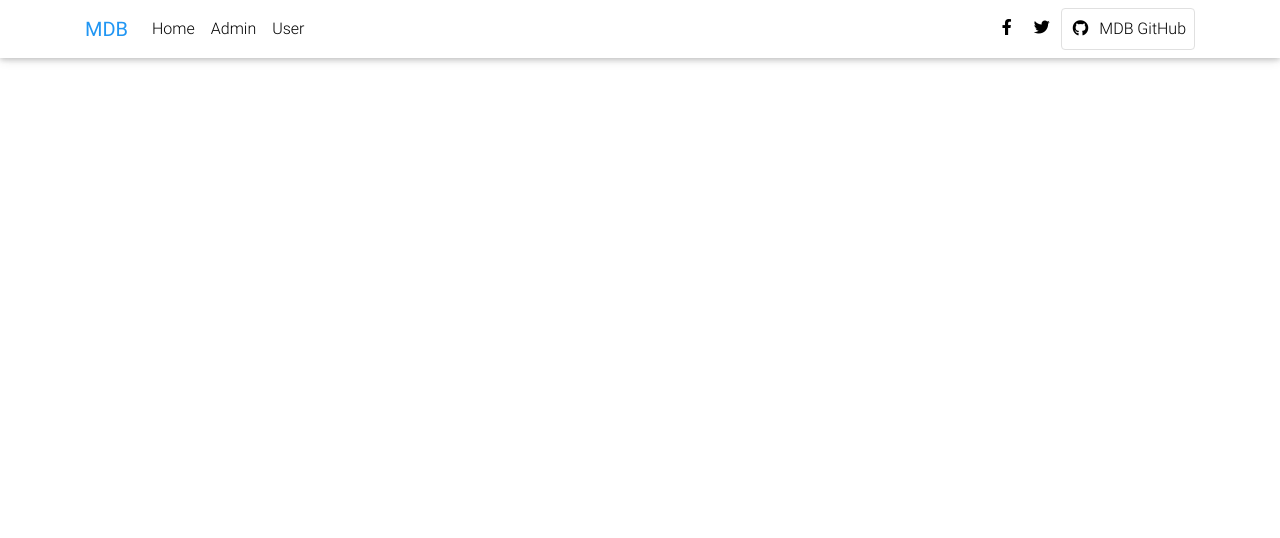
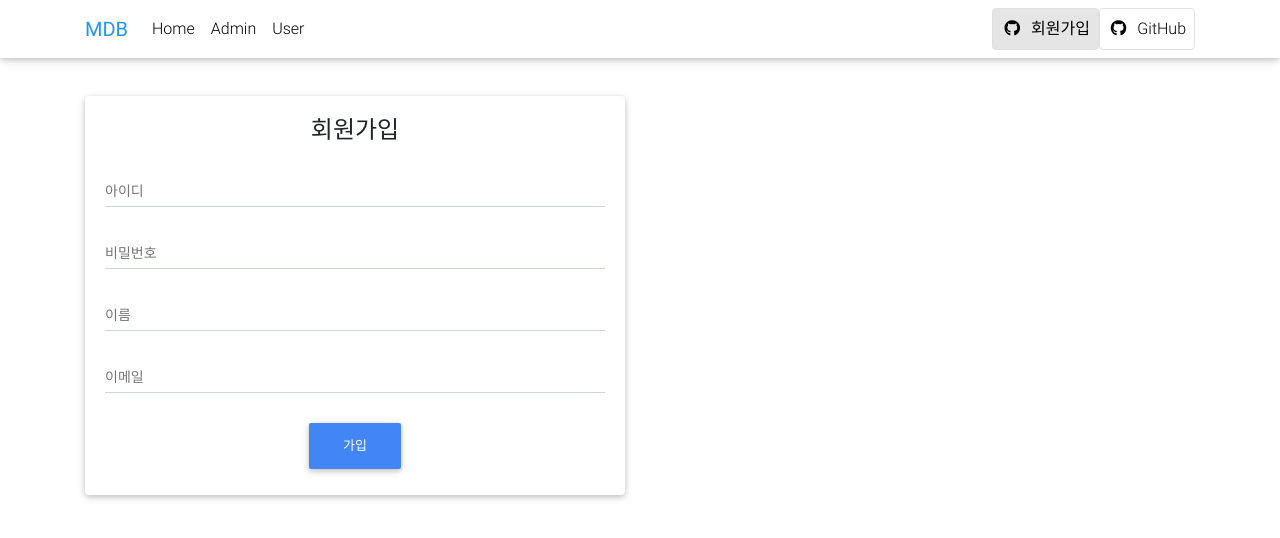
Before and after one commit to jephyros/monitering-client-vuejs, a Vue app: page /signup in a window 1280 px wide. Shown: the top 538 px of the page. Built offline with nearby package versions, Linux system fonts and the light colour scheme.

Commit message:
회원가입 개발중.

```diff
--- a/public/index.html
+++ b/public/index.html
@@ -1,5 +1,5 @@
 <!DOCTYPE html>
-<html lang="en">
+<html lang="kr">
   <head>
     <meta charset="utf-8">
     <meta name="viewport" content="width=device-width, initial-scale=1, shrink-to-fit=no">
--- a/src/components/Nav.vue
+++ b/src/components/Nav.vue
@@ -39,20 +39,18 @@
 
           <!-- Right -->
           <ul class="navbar-nav nav-flex-icons">
+
+            <router-link to="/signup" tag="li" class="nav-item">
+              <a href="#" class="nav-link border border-light rounded waves-effect">
+                <i class="fab fa-github mr-2"></i>회원가입
+              </a>
+            </router-link>
+
+
             <li class="nav-item">
-              <a href="https://www.facebook.com/mdbootstrap" class="nav-link waves-effect" target="_blank">
-                <i class="fab fa-facebook-f"></i>
-              </a>
-            </li>
-            <li class="nav-item">
-              <a href="https://twitter.com/MDBootstrap" class="nav-link waves-effect" target="_blank">
-                <i class="fab fa-twitter"></i>
-              </a>
-            </li>
-            <li class="nav-item">
-              <a href="https://github.com/mdbootstrap/bootstrap-material-design" class="nav-link border border-light rounded waves-effect"
+              <a href="https://github.com/jephyros" class="nav-link border border-light rounded waves-effect"
                 target="_blank">
-                <i class="fab fa-github mr-2"></i>MDB GitHub
+                <i class="fab fa-github mr-2"></i>GitHub
               </a>
             </li>
           </ul>
--- /dev/null
+++ b/src/components/login/Signup.vue
@@ -0,0 +1,92 @@
+<template>
+  <!--Grid column-->
+  <div class="col-md-6 mb-4">
+    <!--Card-->
+    <div class="card">
+      <!--Card image-->
+      <div class="view overlay"></div>
+
+      <!--Card content-->
+      <div class="card-body">
+        <!--Title-->
+        <h4 class="card-title">회원가입</h4>
+        <!--Text-->
+
+        <div class="md-form form-sm">
+          <input type="text" id="userid" class="form-control form-control-sm" v-model="userid" />
+          <label for="userid">아이디</label>
+        </div>
+        <div class="md-form form-sm">
+          <input
+            type="password"
+            id="password"
+            class="form-control form-control-sm"
+            v-model="password"
+          />
+          <label for="password">비밀번호</label>
+        </div>
+        <div class="md-form form-sm">
+          <input type="text" id="username" class="form-control form-control-sm" v-model="username" />
+          <label for="username">이름</label>
+        </div>
+        <div class="md-form form-sm">
+          <input type="text" id="email" class="form-control form-control-sm" v-model="email" />
+          <label for="email">이메일</label>
+        </div>
+
+        <button type="button" class="btn btn-primary" @click="signUP">가입</button>
+      </div>
+    </div>
+    <!--/.Card-->
+  </div>
+  <!--Grid column-->
+</template>
+
+<script>
+export default {
+  created() {},
+
+  data() {
+    return {
+      userid: null,
+      username: null,
+      email: null,
+      password: null
+    };
+  },
+
+  methods: {
+    signUP: function() {
+      let userObj = {
+        userid: this.userid,
+        username: this.username,
+        email: this.email,
+        password: this.password
+      };
+      this.saveUser(userObj);
+      this.clearForm();
+    },
+    clearForm: function() {
+      (this.userid = null),
+        (this.username = null),
+        (this.email = null),
+        (this.password = null);
+    },
+    saveUser: function(user) {
+      //console.log(user)
+      const url = "http://localhost:3000/api/v1/login/signup";
+      this.$http
+        .post(url, user)
+        .then(result => {
+            if(result.status==200){
+                alert("저장되었습니다.")
+            }else{
+                alert("저장실패")
+            }
+
+        })
+        .catch();
+    }
+  }
+};
+</script>
--- a/src/components/user/Signup.vue
+++ b/src/components/user/Signup.vue
@@ -14,7 +14,7 @@
         <!--Card content-->
         <div class="card-body">
             <!--Title-->
-            <h4 class="card-title">회원가입</h4>
+            <h4 class="card-title">회원가입(Sample)</h4>
             <!--Text-->
 
             <div class="md-form form-sm">
--- a/src/router/index.js
+++ b/src/router/index.js
@@ -19,6 +19,11 @@ const routes = [
     path: '/user',
     name: 'user',
     component: () => import(/* webpackChunkName: "about" */ '../views/User.vue')
+  },
+  {
+    path: '/signup',
+    name: 'signup',
+    component: () => import(/* webpackChunkName: "about" */ '../views/login/Signup.vue')
   }
 ]
 
--- /dev/null
+++ b/src/views/login/Signup.vue
@@ -0,0 +1,45 @@
+<template>
+
+    <main class="mt-5 pt-5">
+        <div class="container">
+
+
+            <!--Section: Cards-->
+            <section class="text-center">
+                <!--Grid row-->
+                <div class="row mb-4 wow fadeIn">
+                    <Signup/>
+                </div>
+            </section>
+        </div>
+
+    </main>
+
+</template>
+
+<script>
+
+import Userlist from '@/components/user/Userlist.vue'
+import Signup from '@/components/login/Signup.vue'
+
+export default {
+    created(){
+
+    },
+    components: {
+            Userlist,Signup
+    },
+
+    data(){
+        return{
+
+        }
+    },
+
+    methods:{
+
+    }
+
+
+}
+</script>
```
